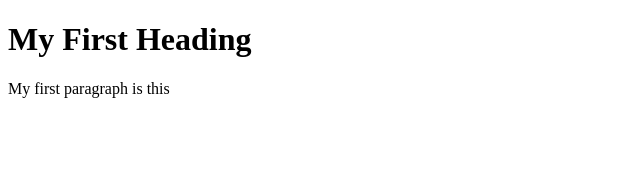
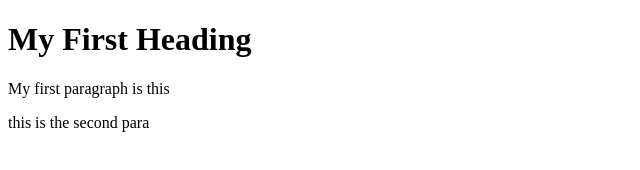
Before and after one commit to madhavkaushik/testgit, a website: page index.html in a window 1280 px wide. Shown: the whole page, without its empty margins (0-640 px from the left). Drawn offline with Linux system fonts and the light colour scheme.

Commit message:
second commit

```diff
--- a/index.html
+++ b/index.html
@@ -6,5 +6,7 @@
 
 <p>My first paragraph is this</p>
 
+<p> this is the second para</p>
+
 </body>
 </html>
```
